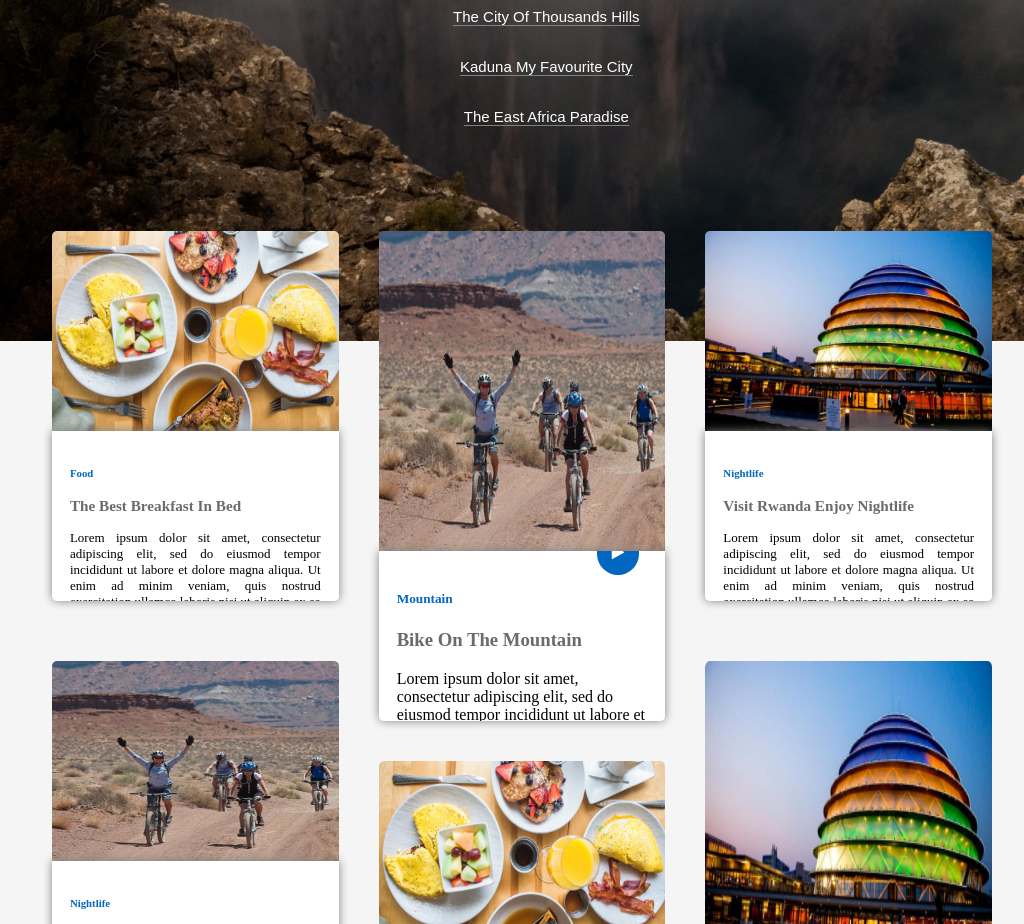
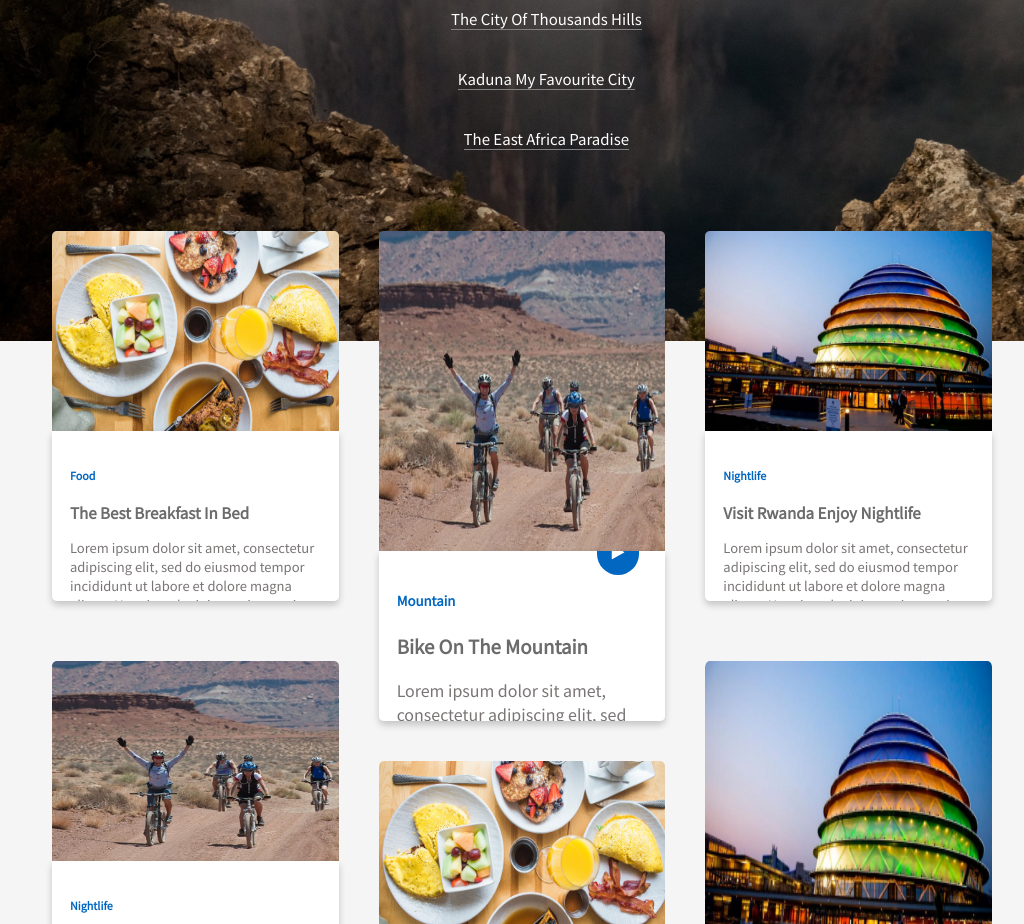
Before and after one commit to aishat001/zlatanera, a plain HTML site: page index.html in a window 1024 px wide. Shown: the part 239-1163 px from the top of the page. Drawn offline with Linux system fonts and the light colour scheme.

Commit message:
new files

```diff
--- a/css/index.css
+++ b/css/index.css
@@ -1,8 +1,10 @@
+@import url('https://fonts.googleapis.com/css?family=Noto+Sans+KR');
+
     * {
         box-sizing: border-box;
     }
     body {
-        font-family: Arial, Helvetica, sans-serif;
+        font-family: 'Noto Sans KR', sans-serif;
         width: 100%;
         height: 100%;
         margin-top: 0px;
@@ -98,7 +100,6 @@
     }
     .head1 {
         font-size: 40px;
-        font-family: "google sans";
     }
     .button {
         background-color: #0267c1;
@@ -162,33 +163,28 @@
     }
 
     .note {
-        display: block;
         margin-top: 200px;
         border:none;
         background-color: white;
-        text-align: justify;
         box-shadow:0 4px 7px 0 rgba(0,0,0,0.2);
-        padding: 18px;
-        color: black;
+        padding: 16px;
+        line-height: normal;
+        color: #7a7575;
         border-radius: 0px 0px 5px 5px;
-        font-family: "google sans";
         position: absolute;
-        line-height: normal;
-        height: 510px;
+        height: 720px;
     }
 
     .noteb {
-        display: block;
-        height: 510px;
+        height: 720px;
         margin-top: 320px;
         border:none;
         background-color: white;
-        padding: 18px;
+        padding: 16px;
         line-height: normal;
-        color: black;
+        color: #7a7575;
         box-shadow:0 4px 7px 0 rgba(0,0,0,0.2);
         border-radius: 0px 0px 5px 5px;
-        font-family: "google sans";
         position: absolute;
         width: 28%;
     }
@@ -197,10 +193,10 @@
         border-top-left-radius: 5px;
     }
     .imgb {
-        margin-top: 550px;
+        margin-top: 750px;
     }
     .imgl {
-        margin-top: 430px;
+        margin-top: 630px;
     }
     h5 {
         color:rgb(2, 103, 193);
@@ -216,7 +212,7 @@
         margin-left: 55px;
         color: rgb(37, 22, 22);
         position: absolute;
-        top: 2100px;
+        top: 2500px;
     }
     .d-image {
         margin-right:auto;
@@ -233,7 +229,6 @@
         margin-right: 0px;
         width: 150px;
         text-align: justify;
-        font-family: "google sans";
     }
     #d-note {
         color:black;
@@ -250,7 +245,7 @@
         justify-content: center;
         position: absolute;
         font-size: 20px;
-        top: 2500px;
+        top: 2900px;
         margin-top: 25px;
         margin-bottom: 25px;
         color: rgb(109, 99, 99);
@@ -306,30 +301,20 @@
 
    .note {
         margin-top: 200px;
-        border: 0px solid white;
         background-color: white;
-        text-align: justify;
-        box-shadow: 0px 0px 10px 0px grey;
         padding: 18px;
-        color: black;
-        border-radius: 0px 0px 5px 5px;
-        font-family: "google sans";
         position: absolute;
         height: 590px;
+        overflow-y: auto;
     }
     .noteb {
-        display: block;
         margin-top: 320px;
-        border: 0px solid white;
         background-color: white;
         padding: 18px;
-        color: black;
         height: 580px;
-        box-shadow: 0px 0px 10px 0px grey;
-        border-radius: 0px 0px 5px 5px;
-        font-family: "google sans";
         position: absolute;
         width: 28%;
+        overflow-y: auto;
     }
     .img {
         border-top-right-radius: 5px;
@@ -369,7 +354,6 @@
         width: 160px;
         text-align: justify;
         border: 0px solid whitesmoke;
-        font-family: "google sans";
     }
     .footer {
         top: 2650px;
@@ -382,12 +366,11 @@
         font-size: 13px;
         height: 170px;
         overflow-y: auto;
-        overflow-x: auto;
     }
     .noteb {
         height: 170px;
     overflow-y: auto;
-    overflow-x: auto;
+
     }
 
     .imgb {
@@ -636,10 +619,12 @@
     }
     .note {
         margin-top: 150px;
+        font-size: 12px;
     }
     .noteb {
         width: 50%;
         margin-top: 150px;
+        font-size: 12px;
     }
     .img3 {
         margin-top: 90px;
@@ -654,7 +639,7 @@
         flex-direction: row;
         justify-content: center;
         flex-wrap: wrap;
-        top: 1550px;
+        top: 1500px;
         margin: 0px;
         left: 0px;
         right: 0px;
@@ -665,7 +650,8 @@
     height:100px;
     margin-left: auto;
     margin-right: auto;
-    margin-top: 70px!important;
+    margin-top: 80px!important;
+    border-radius: 5px 5px;
     }
     .lower {
        width: 100%;
@@ -674,16 +660,16 @@
        margin-left: 15px;
     }
     .d-note {
-        width: 35%;
+        width: 130px;
         color: black;
         margin-left:10px;
-        margin-top: 110px;
+        margin-top: 100px;
         text-align: justify;
         font-size: 13px;
 
     }
     .footer {
         width: 15%;
-        top: 2150px;
+        top: 2100px;
     }
 }
--- a/index.html
+++ b/index.html
@@ -6,7 +6,7 @@
     <meta http-equiv="X-UA-Compatible" content="ie=edge">
     <link rel="stylesheet" href="css/index.css">
     <link rel="stylesheet" href="https://cdnjs.cloudflare.com/ajax/libs/font-awesome/4.7.0/css/font-awesome.min.css">
-    <title>Document</title>
+    <title>www.Zlatanera.com</title>
 </head>
 <body>
     <div class="top-background" style="background-image: url(assets/eagle.jpg);">
```
